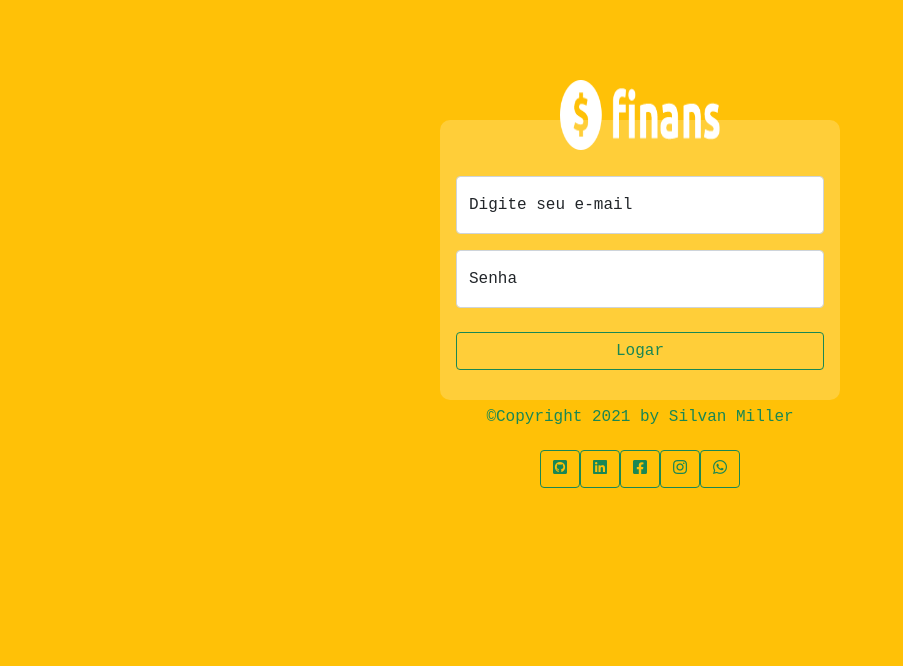
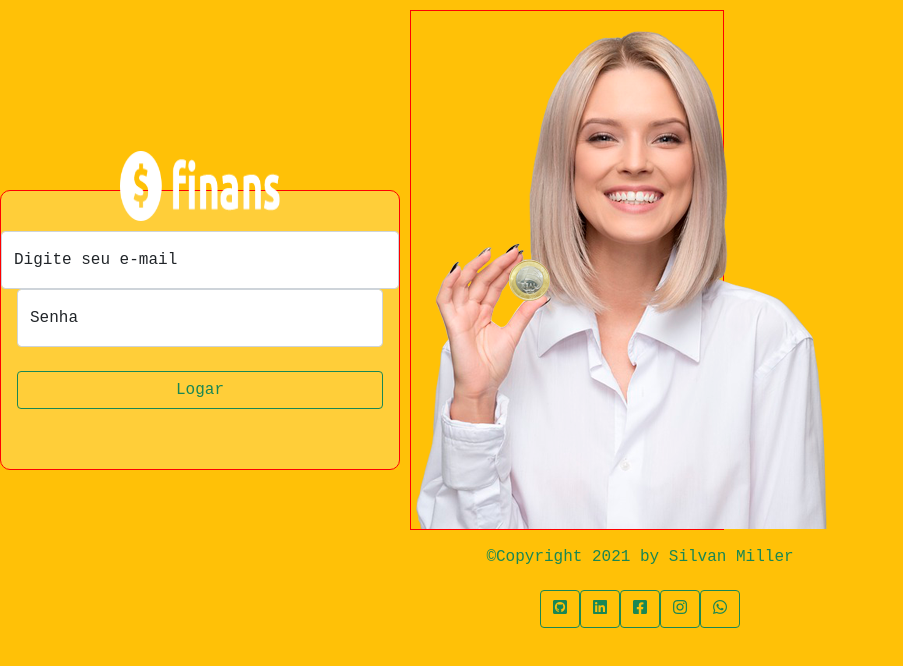
Before and after one commit to SilvanMiller/Site_Finans, a plain HTML site: page finanslogin.html in a window 1280 px wide. Shown: the whole page, without its empty margins (0-903 px from the left). Drawn offline with nearby package versions, Linux system fonts and the light colour scheme.

Commit message:
atualização

```diff
--- a/css/finaslogin.css
+++ b/css/finaslogin.css
@@ -1,6 +1,7 @@
 .corpo {
     font-family: 'Roboto Mono', monospace;
     background: #ffc107;
+    text-align: center;
 }
 
 #container {
@@ -14,6 +15,7 @@
     -webkit-border-radius: 10px;
     -moz-border-radius: 10px;
     text-align: center;
+    border: 1px solid red;
 }
 
 #container img {
@@ -21,6 +23,13 @@
     height: 70px;
     margin-top: -40px;
     margin-bottom: 10px;
+}
+
+.mulher {
+    margin: 10px;
+    border: 1px solid red;
+    display: flex;
+    align-items: center;
 }
 
 p {
--- a/finanslogin.html
+++ b/finanslogin.html
@@ -17,18 +17,25 @@
 
     <link rel="stylesheet" href="css/finaslogin.css">
 
+
     <title>Finans_Login</title>
+    <link rel="icon" href="img/dollar-sign-solid.svg">
 </head>
 
 <body>
 
     <body class="corpo">
         <!-- Inicio container -->
+
+        <section class="row">
+            <div class="col-md-6 d-flex">
+                <div class="align-self-center">
+
                     <div id="container">
                         <img src="img/logo.png">
 
                         <form>
-                <div class="form-floating m-3">
+                            <div class="form-floating m-12">
                                 <input type="email" class="form-control" id="entradaFlutuante" placeholder="name@example.com">
                                 <label for="entradaFlutuante">Digite seu e-mail </label>
                             </div>
@@ -42,10 +49,18 @@
                             <div class="d-grid gap-0 me-3 ms-3">
                                 <button class="btn btn-outline-success" type="button" value="Input Submit">Logar</button>
                             </div>
+
                         </form>
+                    </div>
+                </div>
+
+                <div class="col-md-6 d-none d-md-block mulher"><img src="img/capa-mulher.png"></div>
 
             </div>
+        </section>
         <!-- fim do container -->
+
+
 
         <p>&copy;Copyright 2021 by Silvan Miller</p>
 
```
Also changed, not shown: index.html (+1 -0 lines), img/dollar-sign-solid.svg (added). Lines whose indentation alone changed are shown as unchanged.
